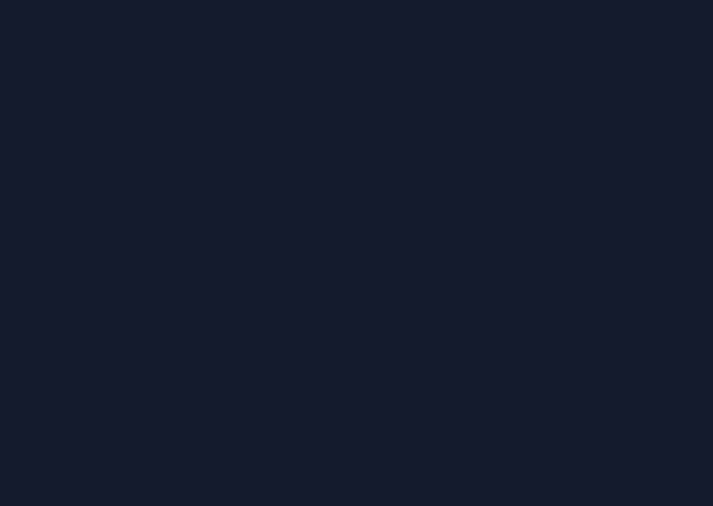
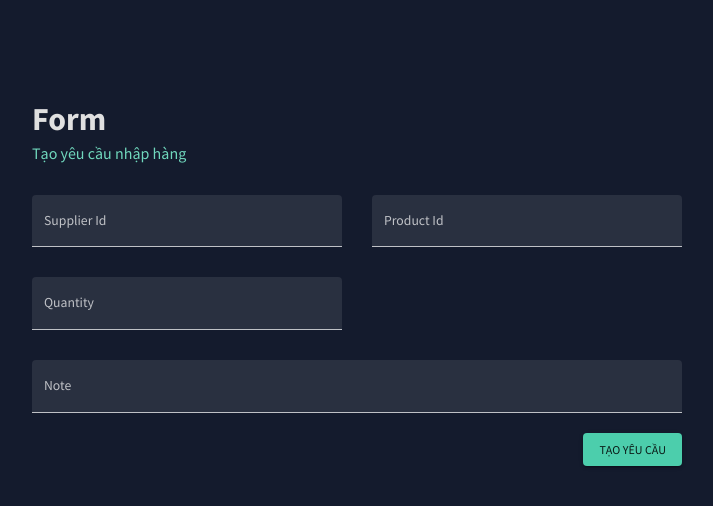
Before and after one commit to monleak/sp-fe, a React (Create React App) app: page /import/create in a window 1280 px wide. Before the commit this address had no page. Shown: the top 506 px of the page, without its empty margins (283-996 px from the left). Built offline with nearby package versions, Linux system fonts and the light colour scheme.

Commit message:
update routes

```diff
--- a/src/App.tsx
+++ b/src/App.tsx
@@ -1,7 +1,7 @@
 import { useState } from 'react';
 import { Routes, Route } from 'react-router-dom';
-import Topbar from './scenes/global/Topbar';
-import Sidebar from './scenes/global/Sidebar';
+//import Topbar from './scenes/global/Topbar';
+//import Sidebar from './scenes/global/Sidebar';
 import Dashboard from './scenes/dashboard';
 import Team from './scenes/team';
 import ImportHistoryList from './scenes/list/ImportHistoryList';
@@ -31,14 +31,8 @@ function App() {
             <Routes>
               <Route path='/' element={<Dashboard />} />
               <Route path='/team' element={<Team />} />
-              <Route
-                path='/importProductsForm'
-                element={<ImportProductsForm />}
-              />
-              <Route
-                path='/ImportHistoryList'
-                element={<ImportHistoryList />}
-              />
+              <Route path='/import/create' element={<ImportProductsForm />} />
+              <Route path='/import/history' element={<ImportHistoryList />} />
               {/* <Route path="/contacts" element={<Contacts />} />
               <Route path="/bar" element={<Bar />} />
               <Route path="/pie" element={<Pie />} />
--- a/src/scenes/form/ImportProductForm.tsx
+++ b/src/scenes/form/ImportProductForm.tsx
@@ -14,10 +14,7 @@ const ImportProductsForm = () => {
 
   return (
     <Box mt='20px' width='650px' margin='100px auto'>
-      <Header
-        title='CREATE A FORM '
-        subtitle='Create an import products request'
-      />
+      <Header title='Form ' subtitle='Tạo yêu cầu nhập hàng' />
 
       <Formik
         onSubmit={handleFormSubmit}
@@ -96,7 +93,7 @@ const ImportProductsForm = () => {
             </Box>
             <Box display='flex' justifyContent='end' mt='20px'>
               <Button type='submit' color='secondary' variant='contained'>
-                Create New Import Product Request
+                Tạo yêu cầu
               </Button>
             </Box>
           </form>
```
Also changed, not shown: 1 other file (tests, documents, lock files or other folders).
